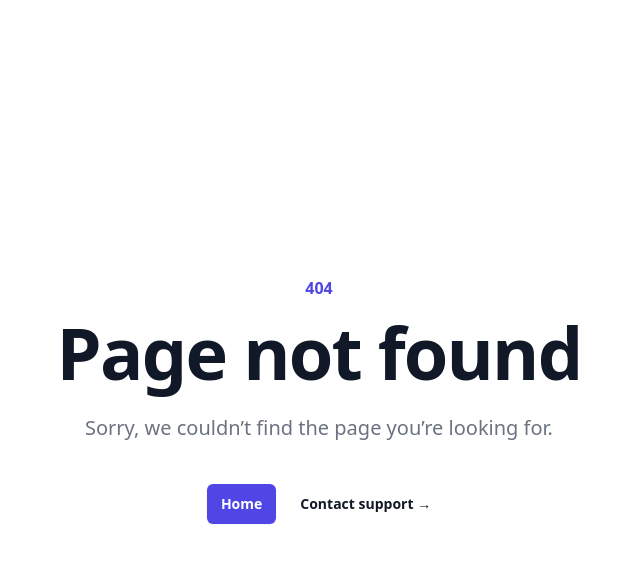
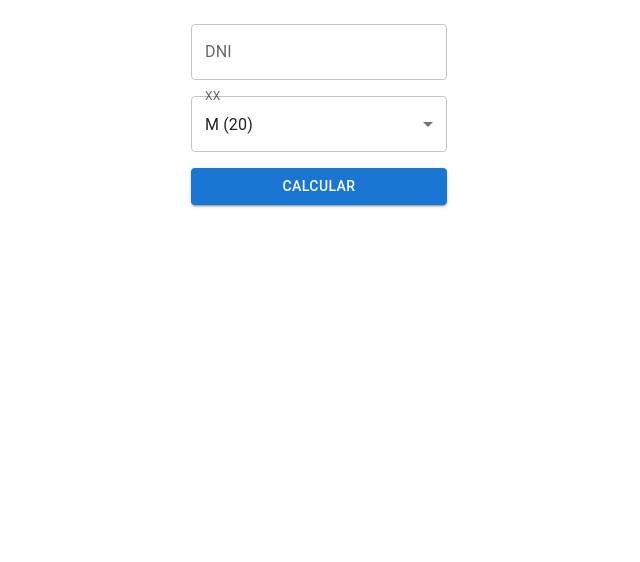
Before and after one commit to No-Country-simulation/h3-20-proptech, a React (Vite) app in the folder proptech/: page /cuil in a window 1280 px wide. Before the commit this address had no page. Shown: the top 562 px of the page, without its empty margins (321-961 px from the left). Built offline with nearby package versions, Linux system fonts and the light colour scheme.

Commit message:
calculo CUIL

```diff
--- a/proptech/package.json
+++ b/proptech/package.json
@@ -13,6 +13,7 @@
     "@emotion/react": "^11.13.3",
     "@emotion/styled": "^11.13.0",
     "@mui/material": "^6.1.7",
+    "axios": "^1.7.7",
     "react": "^18.3.1",
     "react-dom": "^18.3.1",
     "react-hook-form": "^7.53.2",
--- a/proptech/src/App.jsx
+++ b/proptech/src/App.jsx
@@ -4,6 +4,7 @@ import Contacto from "./pages/Contacto"
 import MortgageCalculator from "./components/MortgageCalculator"
 import EnhancedMortgageCalculator from "./components/EnhancedMortgageCalculator"
 import PaymentAdminMortgageCalculator from "./components/PaymentAdminMortgageCalculator"
+import Cuil from "./components/Cuil"
 import Login from "./pages/Login";
 import Register from "./pages/Register";
 import ErrorPage from "./pages/ErrorPage"
@@ -16,6 +17,7 @@ function App() {
       <Route path="/calculator" element={<MortgageCalculator/>}/>
       <Route path="/adelantoCapital" element={<EnhancedMortgageCalculator/>}/>
       <Route path="/pagos" element={<PaymentAdminMortgageCalculator/>}/>
+      <Route path="/cuil" element={<Cuil/>}/>
       <Route path="/login" element={<Login />} />
       <Route path="/register" element={<Register />} />
 
--- /dev/null
+++ b/proptech/src/components/Cuil.jsx
@@ -0,0 +1,202 @@
+import React, { useState } from "react";
+import { TextField, Button, MenuItem, Select, FormControl, InputLabel } from "@mui/material";
+
+const Cuil = () => {
+  const [dni, setDni] = useState("");
+  const [xx, setXx] = useState(20); // Default to "M"
+  const [result, setResult] = useState("");
+
+  const calculateValue = () => {
+    if (dni.length !== 8 || isNaN(dni)) {
+      alert("Please enter a valid 8-digit DNI.");
+      return;
+    }
+
+    // Calculation logic
+    const key = [5, 4, 3, 2, 7, 6, 5, 4, 3, 2];
+    let sumx = 0;
+
+    // Convert the number to a string, split it into individual characters, and then map them back to numbers
+    let xx1 = Array.from(String(xx), Number);
+    // Wrap the array of digits into an object
+    let result = { digits: xx1 };
+
+    for (let i=0; i<2; i++){
+      sumx += xx1[i]*key[i];
+    }
+    let j = 0;
+    for (let i = 2; i <= 9; i++) {
+        sumx += dni[j] * key[i];
+        j++;
+    }
+
+    const modx = sumx % 11;
+    let x, xy;
+
+    if (modx === 0) {
+      x = 0;
+      xy = xx;
+    } else if (modx === 1) {
+      x = xx === 20 ? 9 : xx === 27 ? 4 : 11 - modx;
+      xy = 23;
+    } else {
+      x = 11 - modx;
+      xy = xx;
+    }
+
+    // Construct result
+    setResult(`${xy}-${dni}-${x}`);
+  };
+
+  return (
+    <div className="flex flex-col items-center p-6 space-y-4">
+      {/* DNI Input */}
+      <TextField
+        label="DNI"
+        variant="outlined"
+        value={dni}
+        onChange={(e) => setDni(e.target.value.replace(/\D/g, ""))} // Allow only numbers
+        inputProps={{ maxLength: 8 }}
+        className="w-64"
+      />
+
+      {/* XX Dropdown */}
+      <FormControl className="w-64">
+        <InputLabel>XX</InputLabel>
+        <Select value={xx} onChange={(e) => setXx(e.target.value)}>
+          <MenuItem value={20}>M (20)</MenuItem>
+          <MenuItem value={27}>F (27)</MenuItem>
+          <MenuItem value={30}>E (30)</MenuItem>
+        </Select>
+      </FormControl>
+
+      {/* Calculate Button */}
+      <Button
+        variant="contained"
+        color="primary"
+        onClick={calculateValue}
+        className="w-64"
+      >
+        Calcular
+      </Button>
+
+      {/* Result */}
+      {result && (
+        <div className="mt-4 p-4 border rounded-lg bg-gray-100 text-lg">
+          CUIL: <span className="font-bold">{result}</span>
+        </div>
+      )}
+    </div>
+  );
+};
+
+export default Cuil;
+
+
+
+// import React, { useState } from "react";
+// import { TextField, Button, MenuItem, Select, FormControl, InputLabel } from "@mui/material";
+// import axios from "axios";
+
+// const Cuil = () => {
+//   const [dni, setDni] = useState("");
+//   const [xx, setXx] = useState(20); // Default to "M"
+//   const [result, setResult] = useState("");
+
+//   const handleCalculate = async () => {
+//     if (dni.length !== 8 || isNaN(dni)) {
+//       alert("Please enter a valid 8-digit DNI.");
+//       return;
+//     }
+
+//     try {
+//       const response = await axios.post("http://localhost:5000/calculate", {
+//         dni,
+//         xx,
+//       });
+//       setResult(response.data.result); // Assuming backend returns { result: "xy - dni - x" }
+//     } catch (error) {
+//       console.error("Error calculating value:", error);
+//       alert("An error occurred while calculating.");
+//     }
+//   };
+
+//   return (
+//     <div className="flex flex-col items-center p-6 space-y-4">
+//       {/* DNI Input */}
+//       <TextField
+//         label="DNI"
+//         variant="outlined"
+//         value={dni}
+//         onChange={(e) => setDni(e.target.value.replace(/\D/g, ""))} // Allow only numbers
+//         inputProps={{ maxLength: 8 }}
+//         className="w-64"
+//       />
+
+//       {/* XX Dropdown */}
+//       <FormControl className="w-64">
+//         <InputLabel>XX</InputLabel>
+//         <Select value={xx} onChange={(e) => setXx(e.target.value)}>
+//           <MenuItem value={20}>M (20)</MenuItem>
+//           <MenuItem value={27}>F (27)</MenuItem>
+//           <MenuItem value={30}>E (30)</MenuItem>
+//         </Select>
+//       </FormControl>
+
+//       {/* Calculate Button */}
+//       <Button
+//         variant="contained"
+//         color="primary"
+//         onClick={handleCalculate}
+//         className="w-64"
+//       >
+//         Calculate
+//       </Button>
+
+//       {/* Result */}
+//       {result && (
+//         <div className="mt-4 p-4 border rounded-lg bg-gray-100 text-lg">
+//           Result: <span className="font-bold">{result}</span>
+//         </div>
+//       )}
+//     </div>
+//   );
+// };
+
+// export default Cuil;
+
+// //**** requires python backend calculation endpoint **** */
+// // from fastapi import FastAPI
+// // from pydantic import BaseModel
+
+// // app = FastAPI()
+
+// // class CalculationInput(BaseModel):
+// //     dni: str
+// //     xx: int
+
+// // @app.post("/calculate")
+// // async def calculate(data: CalculationInput):
+// //     dni = data.dni
+// //     xx = data.xx
+// //     key = [5, 4, 3, 2, 7, 6, 5, 4, 3, 2]
+// //     sumx = 0
+
+// //     for j in range(10):
+// //         for i in range(2):
+// //             sumx += xx * key[j]
+// //         for i in range(8):
+// //             sumx += int(dni[i]) * key[j]
+
+// //     modx = sumx % 11
+// //     if modx == 0:
+// //         x = 0
+// //     elif modx == 1:
+// //         x = 9 if xx == 20 else 4 if xx == 27 else (11 - modx)
+// //     else:
+// //         x = 11 - modx
+
+// //     xy = xx if modx == 0 else 23 if modx == 1 else None
+
+// //     result = f"{xy}-{dni}-{x}"
+// //     return {"result": result}
```
Also changed, not shown: 1 other file (tests, documents, lock files or other folders).
